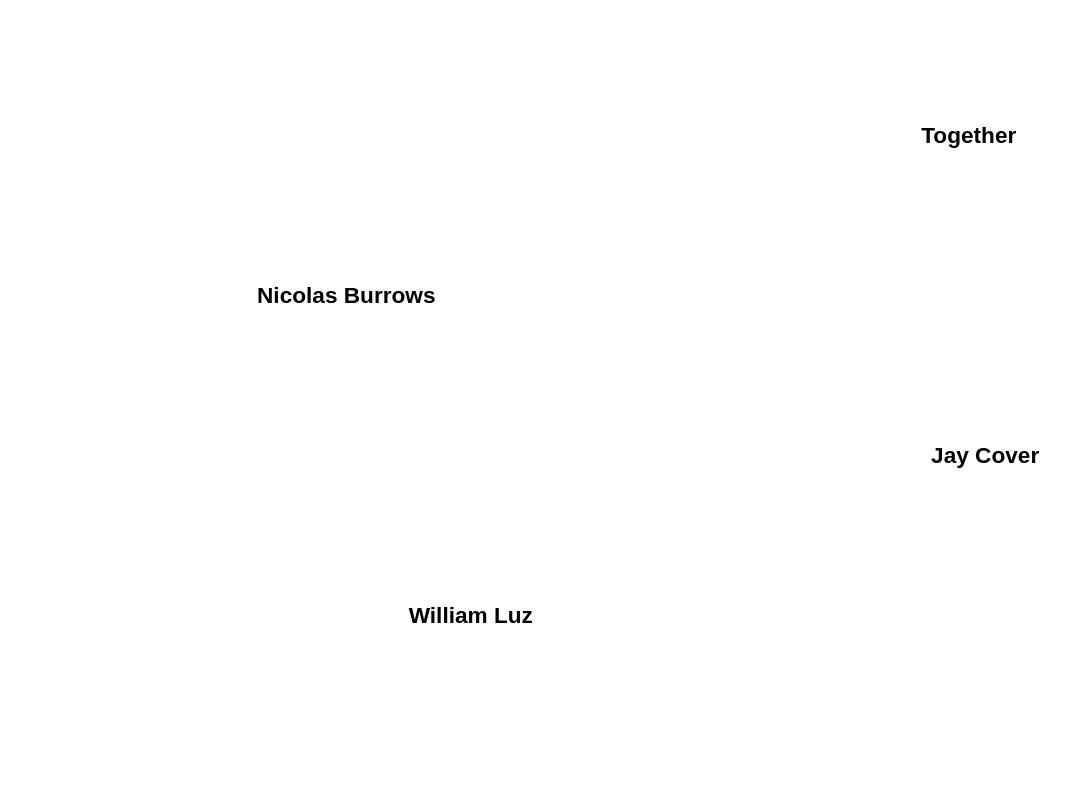
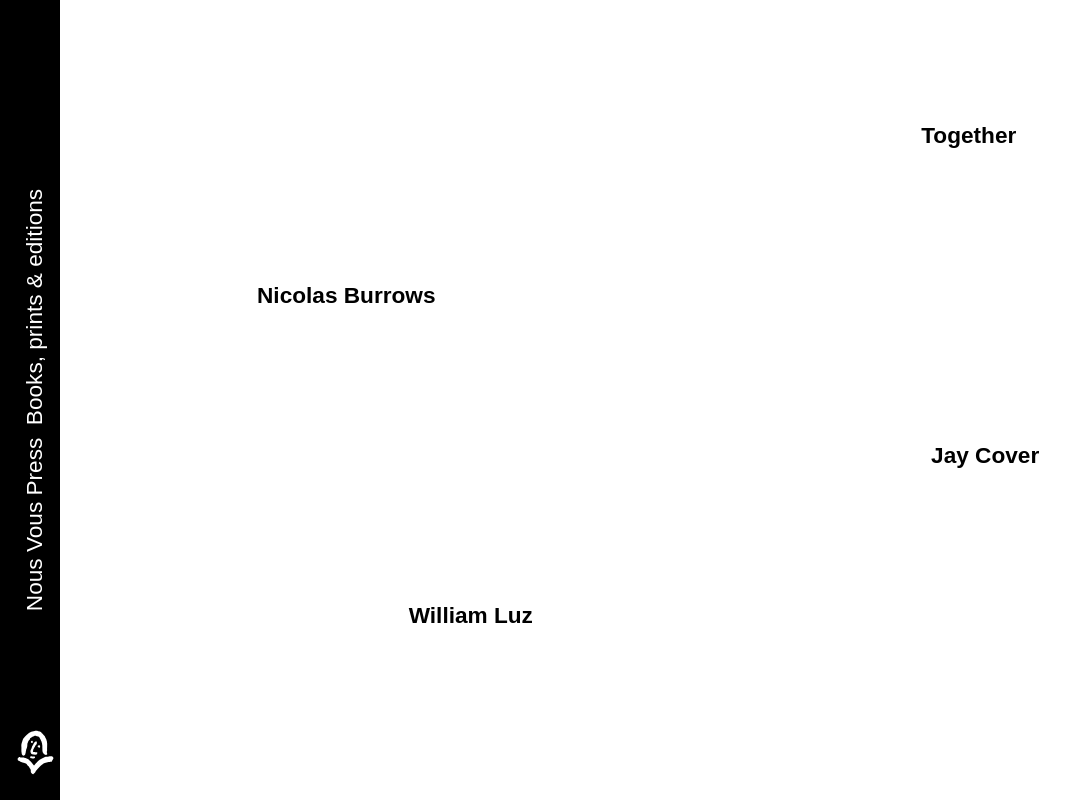
Before and after one commit to river9028/nousvous, a React (Create React App) app: page / in a window 1280 px wide. Shown: the whole page, without its empty margins (0-1085 px from the left). Built offline with nearby package versions, Linux system fonts and the light colour scheme.

Commit message:
Creating the PressButton component

```diff
--- a/package.json
+++ b/package.json
@@ -10,7 +10,6 @@
     "@types/node": "^12.0.0",
     "@types/react": "^17.0.0",
     "@types/react-dom": "^17.0.0",
-    "@types/styled-components": "^5.1.9",
     "normalize.css": "^8.0.1",
     "react": "^17.0.2",
     "react-dom": "^17.0.2",
@@ -45,8 +44,10 @@
     ]
   },
   "devDependencies": {
+    "@types/react-router-dom": "^5.1.7",
     "@typescript-eslint/eslint-plugin": "^4.21.0",
     "@typescript-eslint/parser": "^4.21.0",
+		"@types/styled-components": "^5.1.9",
     "eslint": "7.2.0",
     "eslint-config-airbnb": "18.2.1",
     "eslint-config-prettier": "^8.1.0",
--- a/src/App.tsx
+++ b/src/App.tsx
@@ -1,33 +1,8 @@
 import React from 'react';
-import { Home } from './components';
+import { Main } from './pages';
 
 function App() {
-  return (
-    <Home>
-      <Home.Pane>
-        <Home.Group>
-          <Home.TextLink>Together</Home.TextLink>
-          <Home.Background isVideo src='videos/background/together.mp4' />
-        </Home.Group>
-
-        <Home.Group>
-          <Home.TextLink>Nicolas Burrows</Home.TextLink>
-
-          <Home.Background src='images/background/nicolas-burrows.jpg' />
-        </Home.Group>
-
-        <Home.Group>
-          <Home.TextLink>Jay Cover</Home.TextLink>
-          <Home.Background src='images/background/jay-cover.jpg' />
-        </Home.Group>
-
-        <Home.Group>
-          <Home.TextLink>William Luz</Home.TextLink>
-          <Home.Background src='images/background/william-luz.jpg' />
-        </Home.Group>
-      </Home.Pane>
-    </Home>
-  );
+  return <Main />;
 }
 
 export default App;
--- a/src/components/home/index.tsx
+++ b/src/components/home/index.tsx
@@ -19,10 +19,14 @@ type Background = {
   isVideo?: boolean;
 };
 
+type TextLink = {
+  // to: string;
+};
+
 type Home = {
   Group: React.FC;
   Pane: React.FC;
-  TextLink: React.FC;
+  TextLink: React.FC<TextLink>;
   Background: React.FC<Background>;
 };
 
@@ -56,13 +60,9 @@ const HomeTextLink: React.FC = ({ children, ...restProps }) => {
   return (
     <Text
       onMouseEnter={() => {
-        // 해당 배경화면의 CSS opacity: 1로 추가
-        console.log('enter');
         setShowBackground(true);
       }}
       onMouseLeave={() => {
-        // 해당 배경화면의 CSS opacity: 0으로 다시 변경
-        console.log('leave');
         setShowBackground(false);
       }}
       {...restProps}
--- a/src/components/home/styles/home.tsx
+++ b/src/components/home/styles/home.tsx
@@ -1,4 +1,5 @@
 import styled from 'styled-components';
+import { Link as ReachRouterLink } from 'react-router-dom';
 
 type Background = {
   src?: string;
--- a/src/components/index.ts
+++ b/src/components/index.ts
@@ -1 +1,2 @@
 export { default as Home } from './home'
+export { default as PressButton } from './press-button'
--- a/src/components/press-button/index.tsx
+++ b/src/components/press-button/index.tsx
@@ -1,3 +1,31 @@
-export default function PressButton() {
-  return <></>;
-}
+import React, { createContext, useContext, useState } from 'react';
+import { Container, Caption, Logo, Image } from './styles/press-button';
+
+type Logo = {
+  src: string;
+};
+
+type PressButton = {
+  Caption: React.FC;
+  Logo: React.FC<Logo>;
+};
+
+const PressButton: React.FC & PressButton = ({ children, ...restProps }) => {
+  return <Container {...restProps}>{children}</Container>;
+};
+
+const PressButtonCaption: React.FC = ({ children, ...restProps }) => {
+  return <Caption {...restProps}>{children}</Caption>;
+};
+PressButton.Caption = PressButtonCaption;
+
+const PressButtonLogo: React.FC<Logo> = ({ src, children, ...restProps }) => {
+  return (
+    <Logo {...restProps}>
+      <Image src={src} />
+    </Logo>
+  );
+};
+PressButton.Logo = PressButtonLogo;
+
+export default PressButton;
--- a/src/components/press-button/styles/press-button.tsx
+++ b/src/components/press-button/styles/press-button.tsx
@@ -1 +1,63 @@
 import styled from 'styled-components';
+
+export const Container = styled.div`
+  position: absolute;
+  top: 0px;
+  left: 0px;
+  width: 35px;
+  height: 100%;
+  background: #000;
+  display: block;
+  color: #fff;
+  transition: all 0.3s ease;
+  z-index: 999;
+
+  @media (min-width: 45em) {
+    width: 50px;
+  }
+
+  ::before {
+    content: '';
+    display: block;
+    position: absolute;
+    width: 10px;
+    height: 100%;
+    top: 0px;
+    left: 0px;
+    -webkit-transform: translate(-100%, 0px);
+    -ms-transform: translate(-100%, 0px);
+    transform: translate(-100%, 0px);
+    background: #000;
+  }
+
+  :hover {
+    transform: translate(10px, 0px);
+  }
+`;
+
+export const Caption = styled.div`
+  position: absolute;
+  transform: translate(-50%, -50%) rotate(-90deg);
+  top: 50%;
+  left: 50%;
+  width: 100vh;
+  text-align: center;
+  transform-origin: center;
+
+  @media (min-width: 45em) {
+    font-size: 1.414rem;
+    line-height: 1.4em;
+  }
+`;
+
+export const Logo = styled.div`
+  position: absolute;
+  bottom: 20px;
+  width: 90%;
+  left: 5%;
+`;
+
+export const Image = styled.img`
+  max-width: 100%;
+  height: auto;
+`;
--- /dev/null
+++ b/src/pages/index.ts
@@ -0,0 +1 @@
+export { default as Main } from './main';
--- /dev/null
+++ b/src/pages/main.tsx
@@ -0,0 +1,43 @@
+import React from 'react';
+import { Home, PressButton } from '../components';
+
+const Main = () => {
+  return (
+    <>
+      <PressButton>
+        <PressButton.Caption>
+          <b>Nous Vous Press</b>
+          &nbsp; Books, prints & editions
+        </PressButton.Caption>
+
+        <PressButton.Logo src='/images/logo/nvpress.svg' />
+      </PressButton>
+
+      <Home>
+        <Home.Pane>
+          <Home.Group>
+            <Home.TextLink>Together</Home.TextLink>
+            <Home.Background isVideo src='videos/background/together.mp4' />
+          </Home.Group>
+
+          <Home.Group>
+            <Home.TextLink>Nicolas Burrows</Home.TextLink>
+
+            <Home.Background src='images/background/nicolas-burrows.jpg' />
+          </Home.Group>
+
+          <Home.Group>
+            <Home.TextLink>Jay Cover</Home.TextLink>
+            <Home.Background src='images/background/jay-cover.jpg' />
+          </Home.Group>
+
+          <Home.Group>
+            <Home.TextLink>William Luz</Home.TextLink>
+            <Home.Background src='images/background/william-luz.jpg' />
+          </Home.Group>
+        </Home.Pane>
+      </Home>
+    </>
+  );
+};
+export default Main;
```
Also changed, not shown: public/images/logo/nvpress.svg (added), 1 other file (tests, documents, lock files or other folders).
